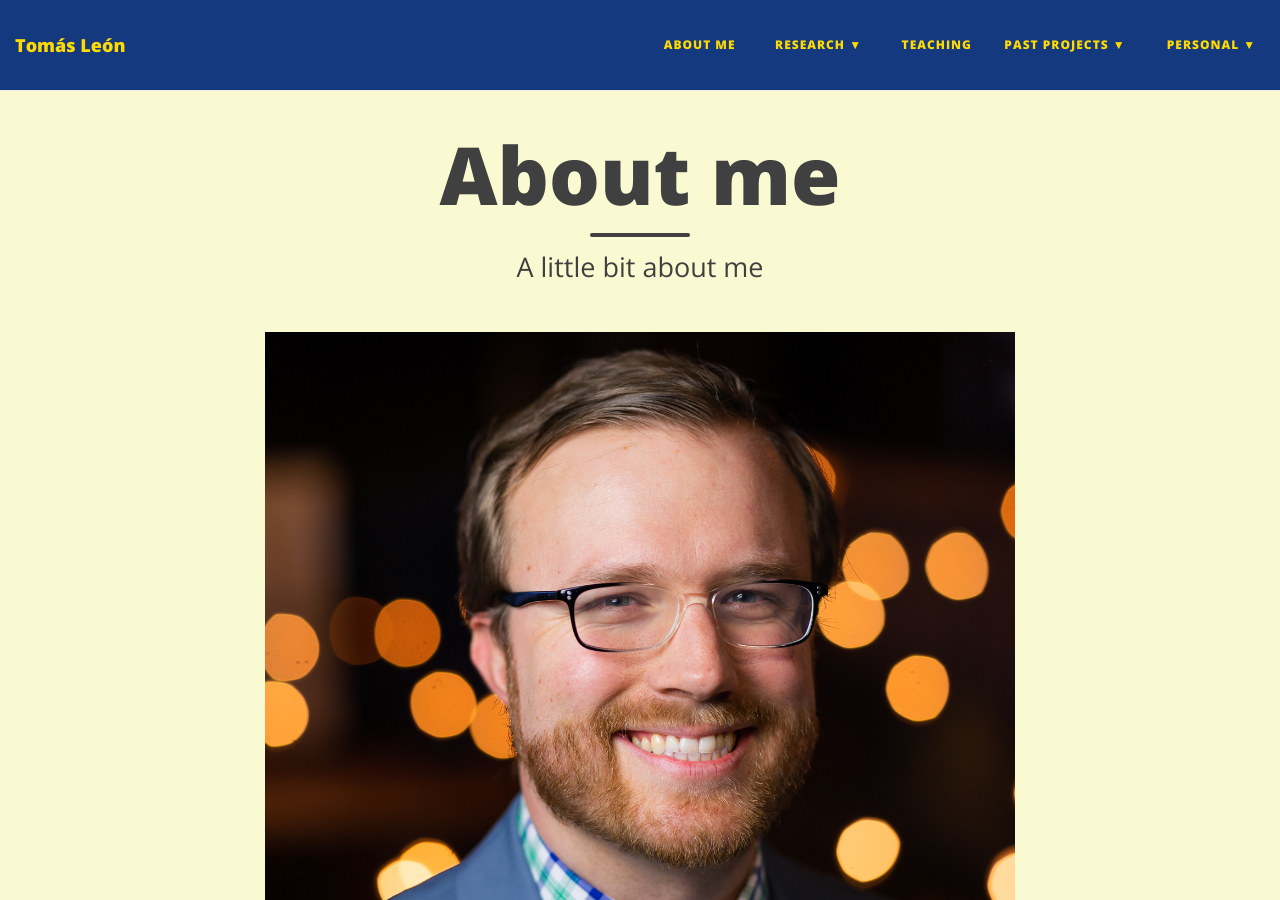
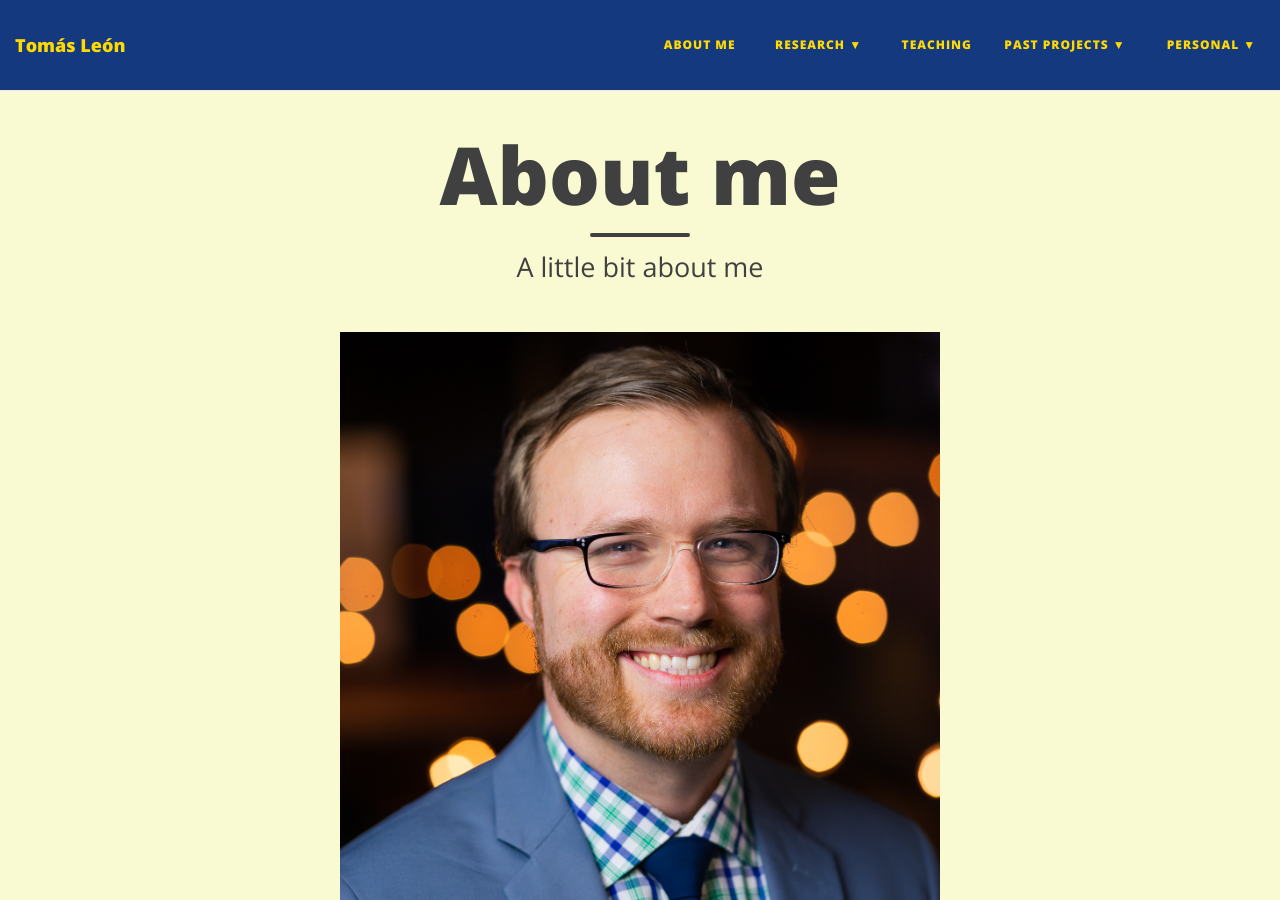
Before and after one commit to tomasleon/tomasleon.github.io, a Jekyll site: the page built from aboutme.md, in a window 1280 px wide and 900 px high. Built offline with Jekyll 4.4.1, drawn with Linux system fonts in a browser that asks for light colours; nearby versions of some CDN libraries.

Commit message:
Update CV and pic w/ HTML tags?

```diff
--- a/aboutme.md
+++ b/aboutme.md
@@ -4,8 +4,10 @@ title: About me
 subtitle: A little bit about me
 tags: img
 ---
+<p align="center">
+<img src="/img/new-headshot-square.jpeg" width = 600 />
+</p>
 
-<img src="/img/new-headshot-square.jpeg" />
 My name is Tomás León. I'm currently a postdoc at UC-Berkeley in the [Marshall Lab](https://www.marshalllab.com). My work focuses on the fine-scale movement of _Aedes aegypti_ and _Anopheles gambiae_ mosquitoes and the impacts of the environment on their ecology. This work is supported by the [DARPA Safe Genes program](https://www.darpa.mil/program/safe-genes) and the [UC-Irvine Malaria Initiative](http://malaria.bio.uci.edu/), as the consequences of my research have implications for the success of gene drives in mosquito populations for the disruption of malaria transmission and other mosquito-borne diseases.
 
 Previously, I did my PhD in Environmental Health Sciences under [Robert C. Spear, who spent most of his recent career on schistosomiasis](https://schistoatberkeley.weebly.com/). I adapted and expanded his environmental determinants of transmission approach to the case of opisthorchiasis (liver flukes) in northeast Thailand and clonorchiasis in southeast China.
@@ -22,4 +24,4 @@ Previously, I did my PhD in Environmental Health Sciences under [Robert C. Spear
 
 
 
-Email me for more background information. A copy of my CV is available [here](CV_Tomas_Leon_2018b.pdf).
+Email me for more background information. A copy of my CV is available [here](CV_Tomas_Leon_2019.pdf).
```
